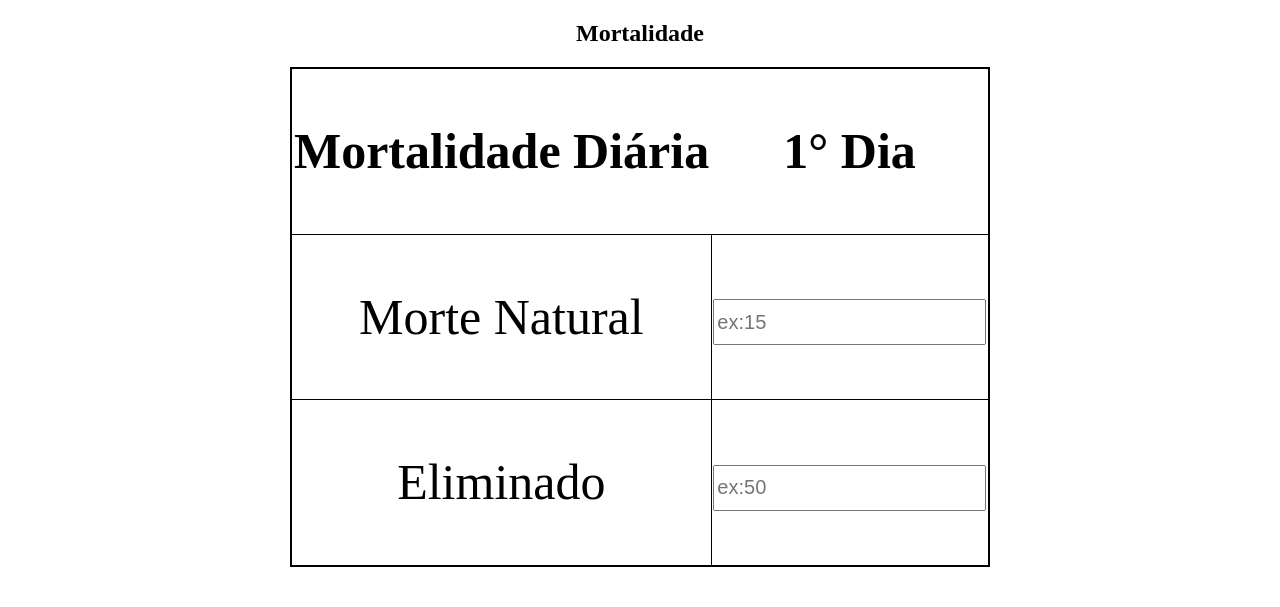
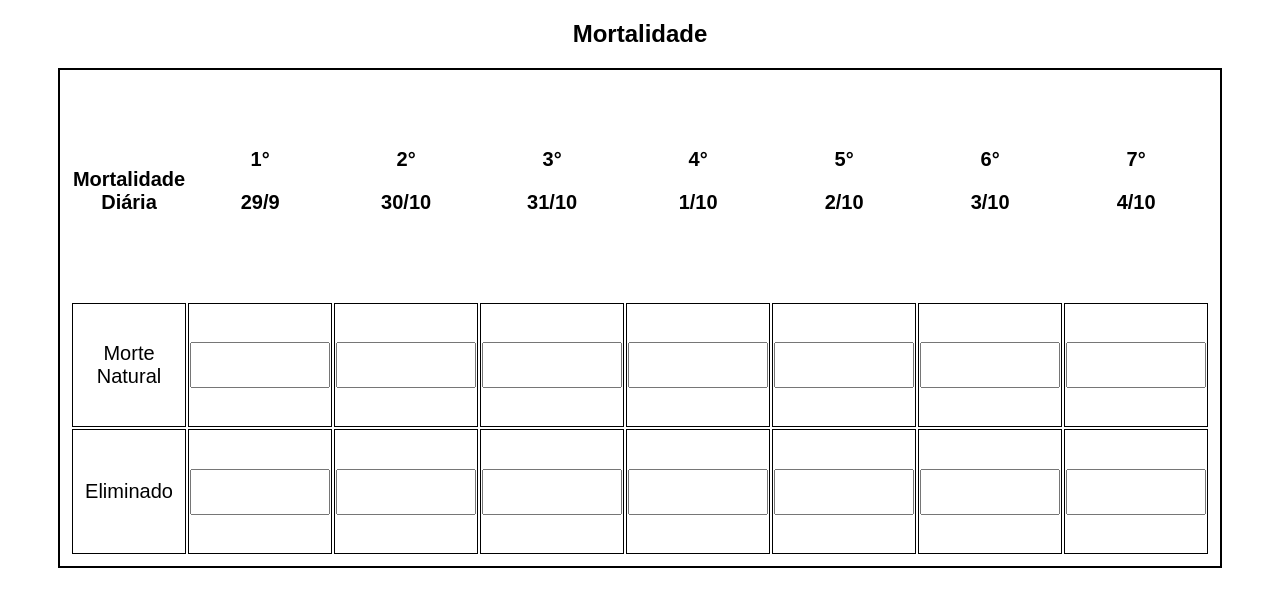
Before and after one commit to jjdariva/Black-softwares-hackaton, a PHP site: page /mortalidadepagina.php in a window 1280 px wide. Shown: the top 607 px of the page. Run offline with PHP 8.4, Linux system fonts and the light colour scheme.

Commit message:
tabela de mortalidade parcialmente finalizada

```diff
--- /dev/null
+++ b/essecsspertencemortalidade.css
@@ -0,0 +1,26 @@
+body {
+  font-family: Arial;
+}
+table{
+  table-layout: auto;
+  border: 2px solid black;
+  margin: auto;
+  width: 700px;
+  height: 500px;
+  padding: 10px;
+}
+tr,td {
+  border: 1px solid black;
+  font-size: 20px;
+}
+tr {
+  border:1px solid black;
+}
+.input{
+  height: 40px;
+  font: Calibri;
+  font-size: 10px;
+		}
+div{
+  text-align: center;
+  }
--- a/mortalidadepagina.php
+++ b/mortalidadepagina.php
@@ -3,23 +3,64 @@
 <head>
 	<meta charset="utf-8">
 	<title></title>
-		<link rel="stylesheet" type="text/css" href="stylepagina.css">
+		<link rel="stylesheet" type="text/css" href="essecsspertencemortalidade.css">
+		<script>
+		function funcaoSemana() {
+			data = new Date()
+			mes = data.getMonth()
+			dia = data.getDate()
+			a = 0
+			b = 0
+			document.getElementById('DIA0').innerHTML = dia + '/' + (mes + 1)
+
+			for(i = 1; i<=6;i++){
+			if (dia + i == 32) {
+				dia = 1
+				document.getElementById('DIA'+i).innerHTML = 1 + '/' + (mes + 2)
+				document.getElementById('DIA'+(i+1)).innerHTML = 2 + '/' + (mes + 2)
+				document.getElementById('DIA'+(i+2)).innerHTML = 3 + '/' + (mes + 2)
+				document.getElementById('DIA'+(i+3)).innerHTML = 4 + '/' + (mes + 2)
+				document.getElementById('DIA'+(i+4)).innerHTML = 5 + '/' + (mes + 2)
+				document.getElementById('DIA'+(i+5)).innerHTML = 6 + '/' + (mes + 2)
+				break
+
+			} else {
+				b = b + 1
+				document.getElementById('DIA'+i).innerHTML = (dia+b) + '/' + (mes + 2)
+			}
+		}
+	}
+		</script>
 </head>
-<body>
+<body onload="funcaoSemana()">
 	<div>
 		<center><h2>Mortalidade</h2></center>
 		<table class="a">
 			  <tr class="coluna">
 			    <th>Mortalidade Diária</th>
-			    <th>1° Dia</th>
+			    <th>1°<br><p id="DIA0"></p></th>
+			    <th>2°<br><p id="DIA1"></p></th>
+			    <th>3°<br><p id="DIA2"></p></th>
+			    <th>4°<br><p id="DIA3"></p></th>
+			    <th>5°<br><p id="DIA4"></p></th>
+			    <th>6°<br><p id="DIA5"></p></th>
+			    <th>7°<br><p id="DIA6"></p></th>
 			  </tr>
 			  <tr>
 			    <td>Morte Natural</td>
-			    <td><input class="input" type="number" placeholder="ex:15"></td>
+			    <script>
+			    	for (var i = 0; i<7; i++) {
+document.write('<td><input class="input" type="number" id="MN'+i+'" name="MN'+i+'"></td>')
+			    	}
+			    </script>
 			  </tr>
 			  <tr>
 			    <td>Eliminado</td>
-			    <td><input class="input" type="number" placeholder="ex:50"></td>
+			    <script>
+			    for (var i = 0; i<7; i++) {
+document.write('<td><input class="input" type="number" id="ME'+i+'" name="ME'+i+'"></td>')
+			    	}
+			    </script>
 			  </tr>
 		</table>
 	</div>
--- a/stylepagina.css
+++ /dev/null
@@ -1,124 +0,0 @@
-<<<<<<< HEAD
-body {
-  font-family: Arial;
-}
-table{
-  table-layout: auto;
-  border: 2px solid black;
-  margin: auto;
-  width: 700px;
-  height: 500px;
-  padding: 10px;
-}
-tr,td {
-  border: 1px solid black;
-  font-size: 50px;
-}
-tr {
-  border:1px solid black;
-}
-.input{
-  height: 40px;
-  font: Calibri;
-  font-size: 20px;
-		}
-div{
-  text-align: center;
-=======
-/* Default CSS*/
-
-html, body, div, span, object, iframe,
-h1, h2, h3, h4, h5, h6, p, blockquote, pre,
-abbr, address, cite, code,
-del, dfn, em, img, ins, kbd, q, samp,
-small, strong, sub, sup, var,
-b, i,
-dl, dt, dd, ol, ul, li,
-fieldset, form, label, legend,
-table, caption, tbody, tfoot, thead, tr, th, td,
-article, aside, canvas, details, figcaption, figure,
-footer, header, hgroup, menu, nav, section, summary,
-time, mark, audio, video {
-    margin:0;
-    padding:0;
-    border:0;
-    outline:0;
-    font-size:100%;
-    vertical-align:baseline;
-    background:transparent;
-}
-
-body {
-    line-height:1;
-}
-
-article,aside,details,figcaption,figure,
-footer,header,hgroup,menu,nav,section {
-    display:block;
-}
-
-nav ul {
-    list-style:none;
-}
-
-blockquote, q {
-    quotes:none;
-}
-
-blockquote:before, blockquote:after,
-q:before, q:after {
-    content:'';
-    content:none;
-}
-
-a {
-    margin:0;
-    padding:0;
-    font-size:100%;
-    vertical-align:baseline;
-    background:transparent;
-}
-
-/* change colours to suit your needs */
-ins {
-    background-color:#ff9;
-    color:#000;
-    text-decoration:none;
-}
-
-/* change colours to suit your needs */
-mark {
-    background-color:#ff9;
-    color:#000;
-    font-style:italic;
-    font-weight:bold;
-}
-
-del {
-    text-decoration: line-through;
-}
-
-abbr[title], dfn[title] {
-    border-bottom:1px dotted;
-    cursor:help;
-}
-
-table {
-    border-collapse:collapse;
-    border-spacing:0;
-}
-
-/* change border colour to suit your needs */
-hr {
-    display:block;
-    height:1px;
-    border:0;
-    border-top:1px solid #cccccc;
-    margin:1em 0;
-    padding:0;
-}
-
-input, select {
-    vertical-align:middle;
->>>>>>> c2c6ff0c8a9bd059162acc43bd42ec4f890b0d0d
-}
```
